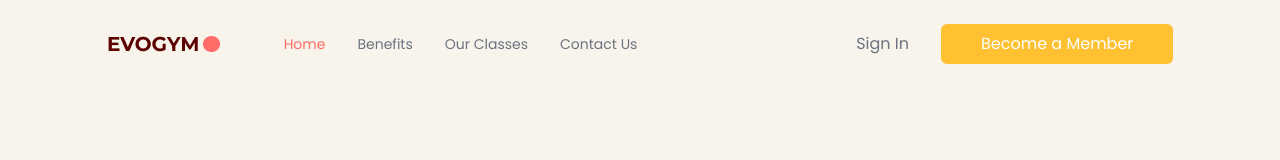
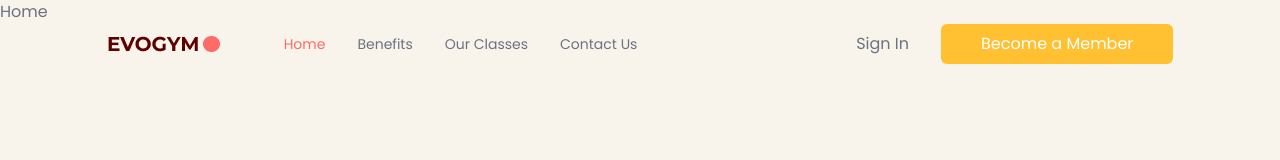
Before and after one commit to yusuffikri/barasuara-typescript, a React (Vite) app: page / in a window 1280 px wide. Shown: the top 160 px of the page. Built offline with nearby package versions, Linux system fonts and the light colour scheme.

Commit message:
homepage update

```diff
--- a/src/App.tsx
+++ b/src/App.tsx
@@ -1,4 +1,5 @@
 import Navbar from '@/sections/navbar'
+import Home from '@/sections/home'
 import { useEffect, useState } from 'react';
 import { SelectedPage } from '@/shared/types';
 
@@ -25,6 +26,7 @@ function App({}){
   return (<div className="app bg-gray-20">
   <Navbar  isTopOfPage={isTopOfPage} selectedPage={selectedPage} setSelectedPage={setSelectedPage}
   />
+  <Home selectedPage={selectedPage}/>
   </div>);
 }
 
--- /dev/null
+++ b/src/sections/home/index.tsx
@@ -0,0 +1,19 @@
+import ActionButton from '@/shared/ActionButton';
+import { SelectedPage } from '@/shared/types';
+import useMediaQuery from '@/useMediaQuery';
+import HomePageText from '@/assets/HomePageText.png';
+import HomePageGraphic from '@/assets/HomePageGraphic.png';
+import SponsorRedbull from '@/assets/SponsorRedbull.png';
+import SponsorForbes from '@/assets/SponsorForbes.png';
+import SponsorFortune from '@/assets/SponsorFortune.png';
+
+
+type Props = {
+    setSelectedPage: (value: SelectedPage) => void;
+};
+
+const index = ({setSelectedPage}: Props) => {
+  return <div>Home</div>
+}
+
+export default index
--- a/src/sections/navbar/index.tsx
+++ b/src/sections/navbar/index.tsx
@@ -17,7 +17,7 @@ const Navbar = ({ isTopOfPage, selectedPage, setSelectedPage}: Props) => {
     const flexBetween = "flex items-center justify-between";
     const [isMenuToggled, setIsMenuToggled] = useState<boolean>(false);
     const isAboveMediumScreens : boolean = useMediaQuery("(min-width: 1060px)");
-    const navbarBackground = isTopOfPage ? "" : "bg-primary-100 drop-shadow"
+    const navbarBackground = isTopOfPage ? "" : ("(bg-primary-100 drop-shadow)");
 
   return <nav>
     <div className={` ${navbarBackground} ${flexBetween} fixed top-0 z-30 w-full py-6`}>
```
